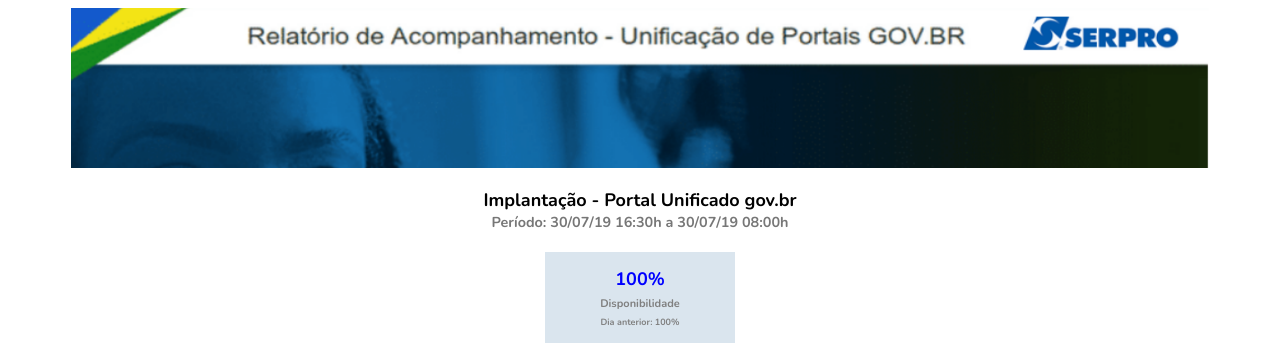
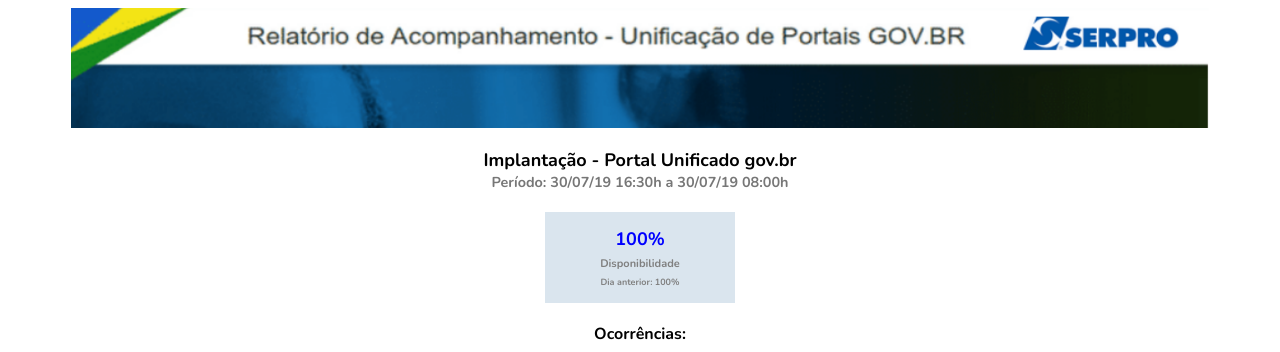
Before and after one commit to daniel-couto/daniel-couto.github.io, a website: page projetos/modelos-boletins/pugovbr/boletim.min.html in a window 1280 px wide. Shown: the top 352 px of the page. Drawn offline with nearby package versions, Linux system fonts and the light colour scheme.

Commit message:
altura do cabeçalho

```diff
--- a/projetos/modelos-boletins/pugovbr/style-grade.css
+++ b/projetos/modelos-boletins/pugovbr/style-grade.css
@@ -8,7 +8,7 @@
 .header {
     margin: 0px;
     display: block;
-    height: 160px;
+    height: 120px;
     background-color: rgb(143, 119, 119);
     background-image: url('cabecalho.png');
     background-repeat: no-repeat;
```
Also changed, not shown: projetos/modelos-boletins/pugovbr/boletim.html (+1 -1 lines).
